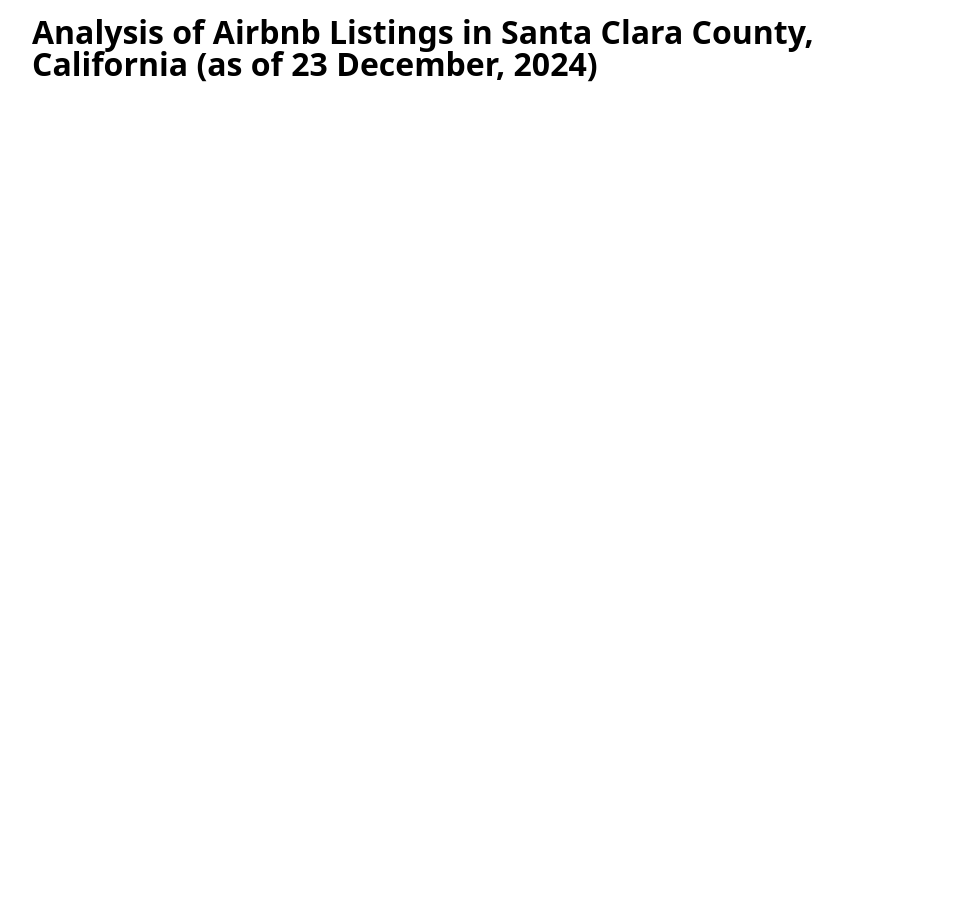
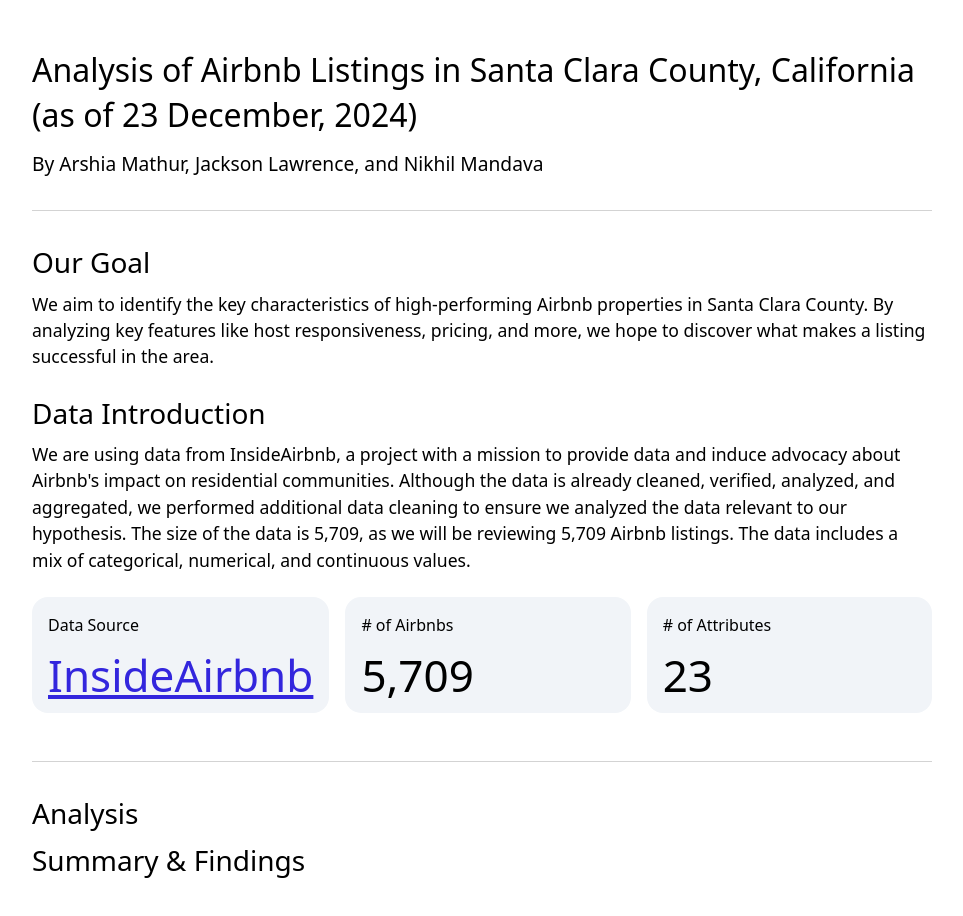
Before and after one commit to jacksonlw/scc-airbnb-analysis, a plain HTML site: page docs/index.html in a window 1280 px wide. Shown: the whole page, without its empty margins (158-1121 px from the left). Before the commit the page ends 800 px from the top, so only its background shows below. Drawn offline with nearby package versions, Linux system fonts and the light colour scheme.

```diff
--- a/docs/index.html
+++ b/docs/index.html
@@ -9,12 +9,63 @@
   </head>
   <body>
     <main>
-      <h1>
-        Analysis of Airbnb Listings in Santa Clara County, California (as of 23
-        December, 2024)
-      </h1>
+      <div class="container">
+        <h1>
+          Analysis of Airbnb Listings in Santa Clara County, California (as of
+          23 December, 2024)
+        </h1>
+        <p class="subtitle">
+          By Arshia Mathur, Jackson Lawrence, and Nikhil Mandava
+        </p>
+        <div class="divider"></div>
+        <h2>Our Goal</h2>
+        <p>
+          We aim to identify the key characteristics of high-performing Airbnb
+          properties in Santa Clara County. By analyzing key features like host
+          responsiveness, pricing, and more, we hope to discover what makes a
+          listing successful in the area.
+        </p>
+        <br />
+        <h2>Data Introduction</h2>
+        <p>
+          We are using data from InsideAirbnb, a project with a mission to
+          provide data and induce advocacy about Airbnb&apos;s impact on
+          residential communities. Although the data is already cleaned,
+          verified, analyzed, and aggregated, we performed additional data
+          cleaning to ensure we analyzed the data relevant to our hypothesis.
+          The size of the data is 5,709, as we will be reviewing 5,709 Airbnb
+          listings. The data includes a mix of categorical, numerical, and
+          continuous values.
+        </p>
+        <div class="data-card-container">
+          <div class="data-card">
+            <p>Data Source</p>
+            <span>
+              <a
+                href="https://insideairbnb.com/santa-clara-county/"
+                target="_blank"
+                >InsideAirbnb</a
+              >
+            </span>
+          </div>
+          <div class="data-card">
+            <p># of Airbnbs</p>
+            <span>5,709</span>
+          </div>
+          <div class="data-card">
+            <p># of Attributes</p>
+            <span>23</span>
+          </div>
+        </div>
 
-      <div id="plot-listings-map"></div>
+        <div class="divider"></div>
+
+        <h2>Analysis</h2>
+
+        <h2>Summary & Findings</h2>
+
+        <div id="scatter-plot"></div>
+      </div>
     </main>
 
     <script src="https://d3js.org/d3.v7.min.js"></script>
--- a/docs/styles/index.css
+++ b/docs/styles/index.css
@@ -7,11 +7,8 @@ body {
   font-size: 16px;
   font-family: system-ui, -apple-system, BlinkMacSystemFont, "Segoe UI", Roboto,
     Oxygen, Ubuntu, Cantarell, "Open Sans", "Helvetica Neue", sans-serif;
-}
-
-h1 {
-  font-size: 2rem;
-  font-weight: 600;
+  margin: 0;
+  padding: 0;
 }
 
 main {
@@ -19,3 +16,70 @@ main {
   margin: 0 auto;
   padding: 1rem 0;
 }
+
+h1 {
+  font-size: 2rem;
+  line-height: 1.4;
+  font-weight: 500;
+  margin-bottom: 0.75rem;
+}
+
+h2 {
+  font-size: 1.75rem;
+  font-weight: 500;
+  line-height: 1.4;
+  margin-bottom: 0.5rem;
+}
+
+p {
+  font-size: 1.1rem;
+  line-height: 1.5;
+  margin-bottom: 0.5rem;
+}
+
+a {
+  text-decoration: underline;
+  color: #3326dd;
+}
+
+.container {
+  max-width: 900px;
+  margin: 0 auto;
+  padding: 2rem 0;
+}
+
+.subtitle {
+  font-size: 1.2rem;
+}
+
+.divider {
+  height: 1px;
+  width: 100%;
+  background-color: lightgrey;
+  margin: 2rem 0;
+}
+
+.data-card-container {
+  display: grid;
+  grid-template-columns: repeat(3, 1fr);
+  gap: 1rem;
+  padding: 1rem 0;
+}
+
+.data-card {
+  border-radius: 1rem;
+  background-color: #f1f4f8;
+  padding: 1rem;
+}
+
+.data-card p {
+  font-size: 1rem;
+  margin: 0;
+  margin-bottom: 1rem;
+}
+
+.data-card span {
+  text-align: center;
+  font-size: 2.75rem;
+  font-weight: 500;
+}
```
Also changed, not shown: 2 other files.
